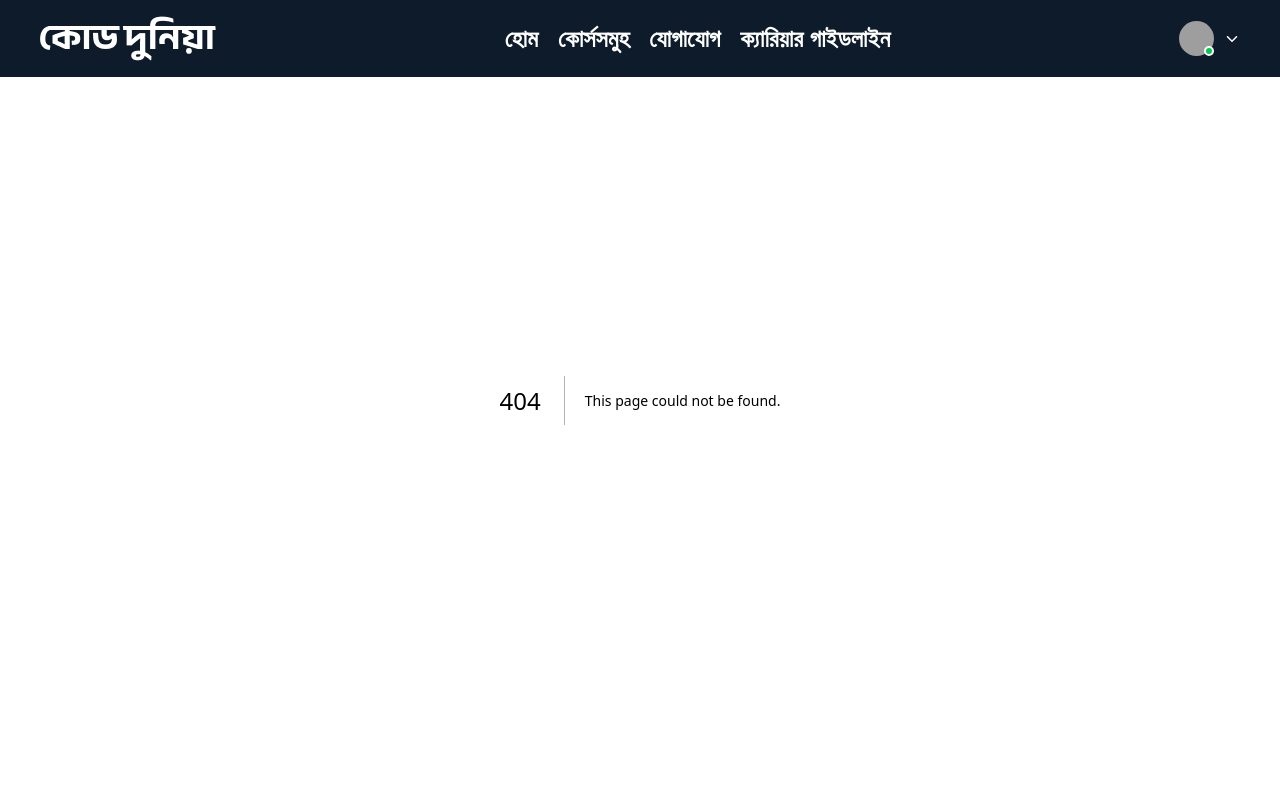
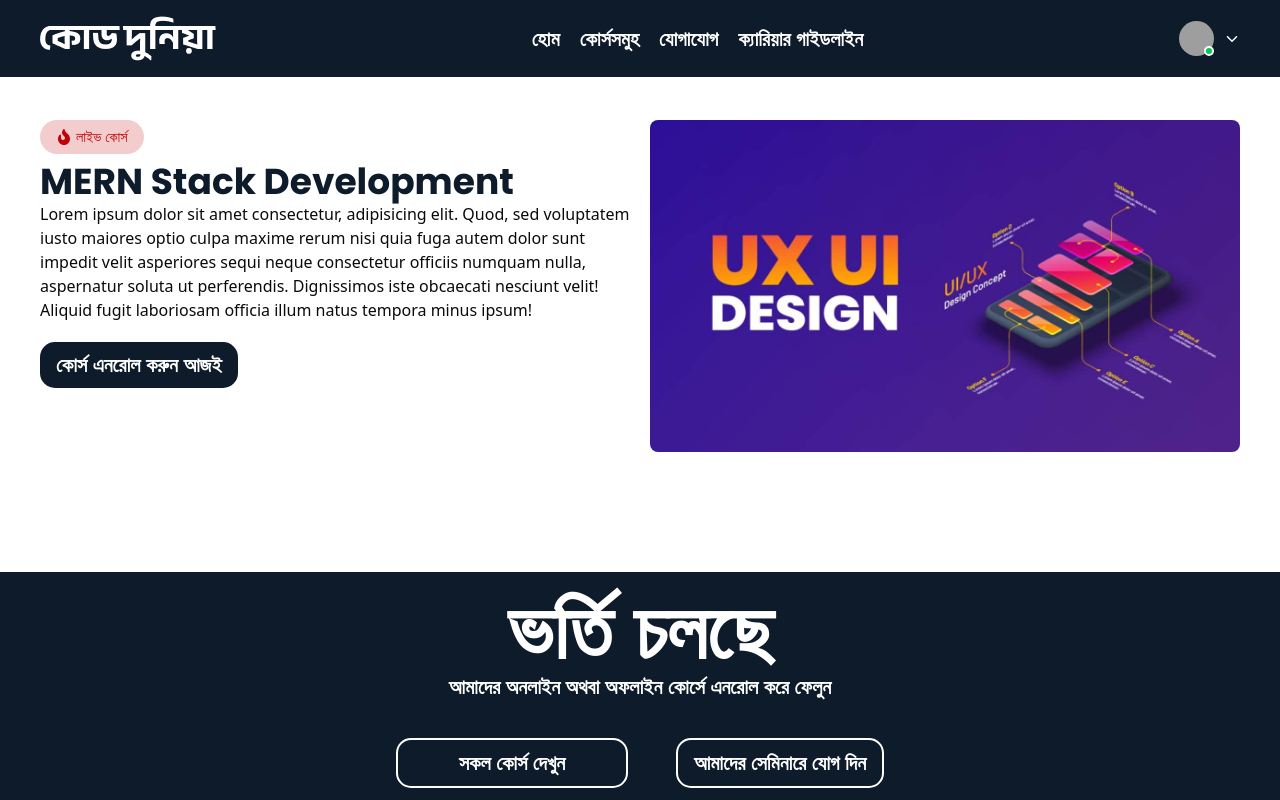
Before and after one commit to rameem2003/code-duniya, a Next.js app in the folder client/: page /course/ui-ux-design in a window 1280 px wide. Before the commit this address had no page. Shown: the top 800 px of the page. Built offline with nearby package versions, Linux system fonts and the light colour scheme; grey boxes are pictures that could not be loaded; a web font is replaced by a local one.

Commit message:
course details page

```diff
--- /dev/null
+++ b/client/src/app/course/[id]/page.tsx
@@ -0,0 +1,55 @@
+import Container from "@/components/layout/Container";
+import Image from "next/image";
+import Link from "next/link";
+import React from "react";
+import { FaFire } from "react-icons/fa";
+
+const page = () => {
+  return (
+    <main className=" py-[120px] ">
+      <Container>
+        <div className=" flex items-start justify-center gap-5">
+          <div className="w-full lg:w-1/2 xl:h-7/12">
+            <div className="px-4 py-1.5 bg-red-700/20  text-red-700 rounded-full text-[0.9rem] font-[500] inline-flex items-center gap-1">
+              <FaFire className="text-[1rem] text-red-700" />
+              লাইভ কোর্স
+            </div>
+            <div className=" mt-2">
+              <h2 className=" font-cd-poppins text-4xl font-bold text-cd-primary">
+                MERN Stack Development
+              </h2>
+
+              <p>
+                Lorem ipsum dolor sit amet consectetur, adipisicing elit. Quod,
+                sed voluptatem iusto maiores optio culpa maxime rerum nisi quia
+                fuga autem dolor sunt impedit velit asperiores sequi neque
+                consectetur officiis numquam nulla, aspernatur soluta ut
+                perferendis. Dignissimos iste obcaecati nesciunt velit! Aliquid
+                fugit laboriosam officia illum natus tempora minus ipsum!
+              </p>
+
+              <Link
+                href=""
+                className=" inline-block font-cd-bangla font-bold text-[20px] text-white py-2 px-4 rounded-[15px] bg-cd-primary hover:bg-[#020911] mt-5"
+              >
+                কোর্স এনরোল করুন আজই
+              </Link>
+            </div>
+          </div>
+
+          <div className="w-full lg:w-1/2 xl:h-5/12">
+            <Image
+              src="/banner.jpg"
+              alt="course"
+              width={500}
+              height={500}
+              className=" w-full rounded-md"
+            />
+          </div>
+        </div>
+      </Container>
+    </main>
+  );
+};
+
+export default page;
--- a/client/src/components/layout/Banner.tsx
+++ b/client/src/components/layout/Banner.tsx
@@ -5,7 +5,7 @@ import CourseCategory from "./CourseCategory";
 
 const Banner = () => {
   return (
-    <div className=" bg-cd-primary py-[120px]">
+    <div className=" bg-cd-primary py-[90px] 2xl:py-[120px]">
       <Container>
         {/* header */}
         <section className=" relative">
--- a/client/src/components/shared/CardComponent.tsx
+++ b/client/src/components/shared/CardComponent.tsx
@@ -44,7 +44,7 @@ const CardComponent = () => {
           </p>
 
           <Link
-            href={"/courses/ui-ux-design"}
+            href={"/course/ui-ux-design"}
             className=" font-cd-bangla px-[22px] bg-cd-primary rounded-[15px] py-2 text-[20px] font-semibold text-white"
           >
             বিস্তারিত
--- a/client/src/components/shared/Navber.tsx
+++ b/client/src/components/shared/Navber.tsx
@@ -36,12 +36,12 @@ const Navber = () => {
 
           {/* nav links */}
           <ul className="items-center gap-[20px] text-[1rem] text-[#424242] md:flex hidden">
-            <li className=" font-cd-bangla text-[24px] font-semibold text-white">
+            <li className=" font-cd-bangla text-lg md:text-xl 2xl:text-[24px] font-semibold text-white">
               <Link href="/">হোম</Link>
             </li>
             {/* product megamenu */}
             <li
-              className=" font-cd-bangla text-[24px] font-semibold text-white"
+              className=" font-cd-bangla text-lg md:text-xl 2xl:text-[24px] font-semibold text-white"
               onMouseEnter={() => setIsProductHover(true)}
               onMouseLeave={() => setIsProductHover(false)}
             >
@@ -232,10 +232,10 @@ const Navber = () => {
               </div>
             </li>
 
-            <li className=" font-cd-bangla text-[24px] font-semibold text-white">
+            <li className=" font-cd-bangla text-lg md:text-xl 2xl:text-[24px] font-semibold text-white">
               যোগাযোগ
             </li>
-            <li className=" font-cd-bangla text-[24px] font-semibold text-white">
+            <li className=" font-cd-bangla text-lg md:text-xl 2xl:text-[24px] font-semibold text-white">
               ক্যারিয়ার গাইডলাইন
             </li>
           </ul>
```
